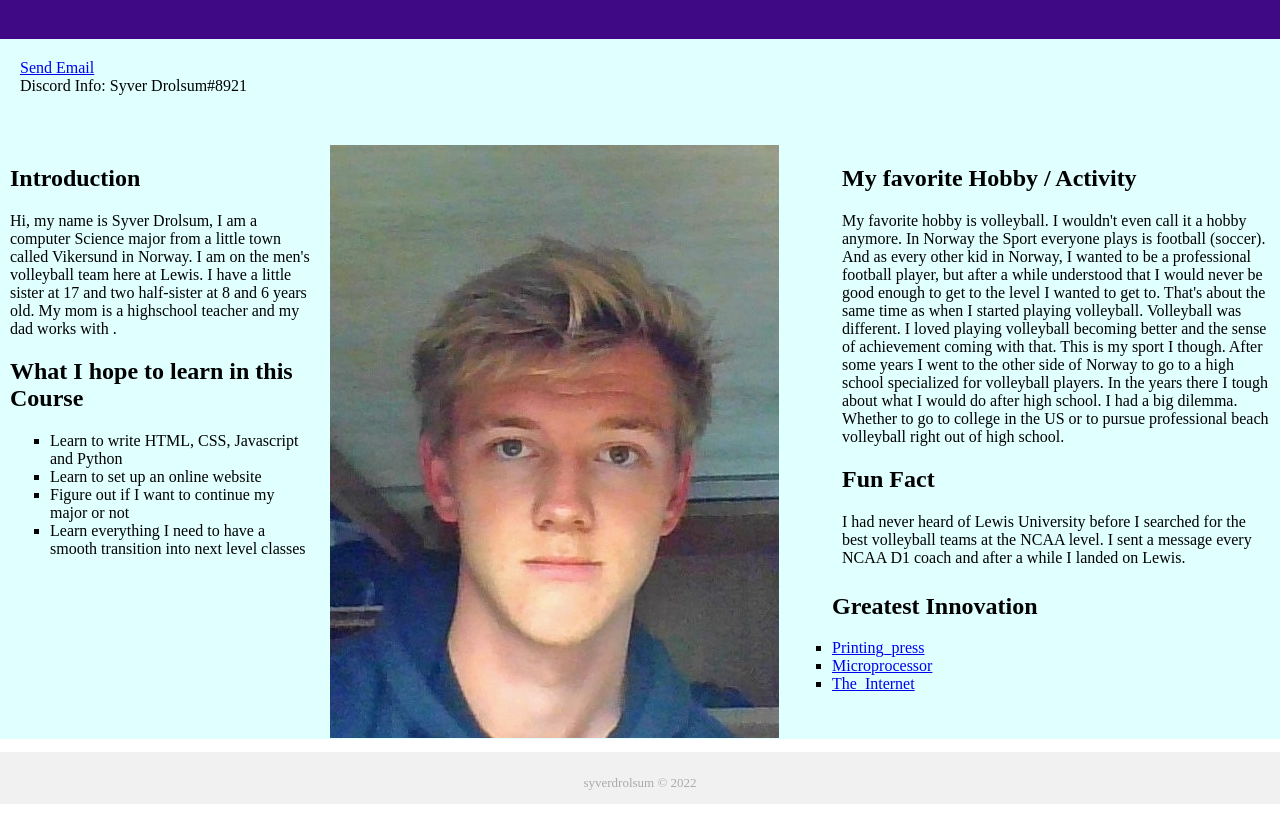
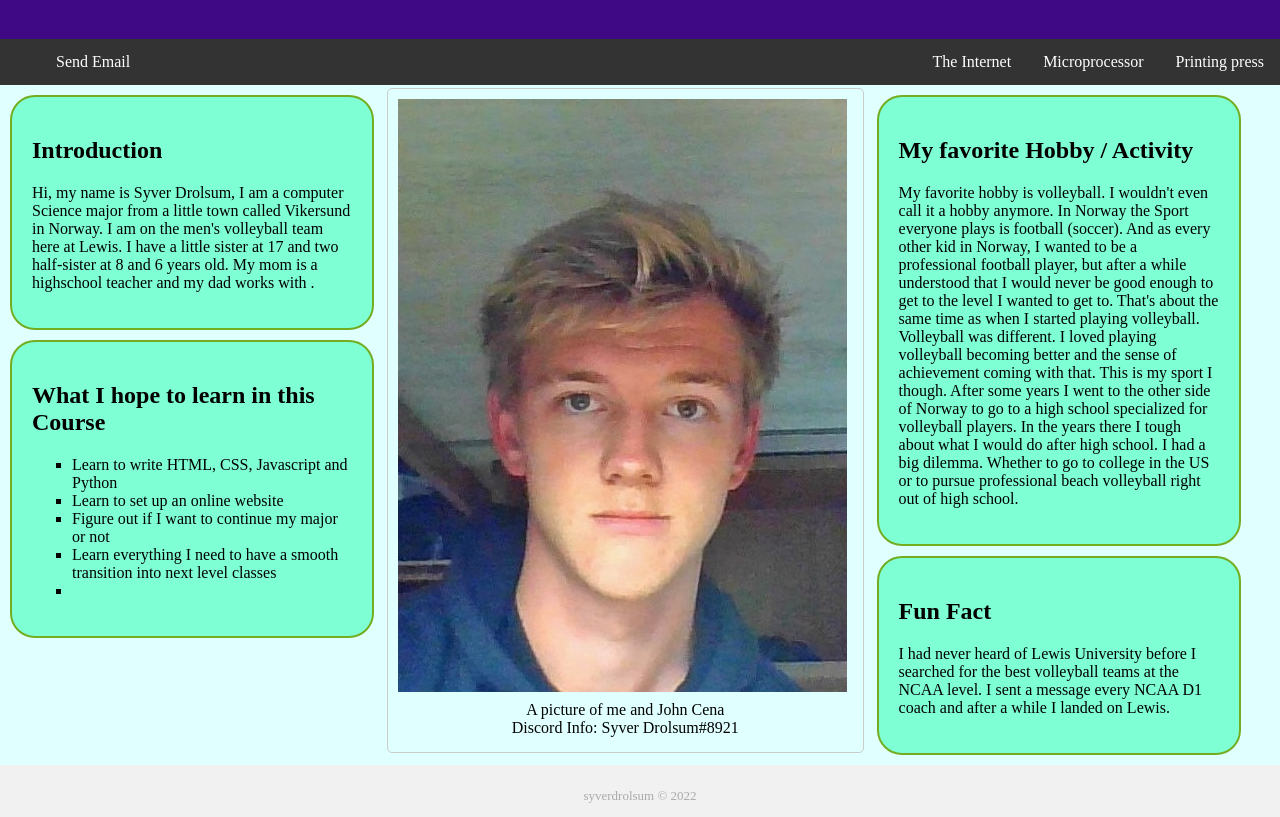
Before and after one commit to SyverDrolsum/getting-to-know-eachother-sdk, a plain HTML site: page index.html in a window 1280 px wide. Shown: the part 81-898 px from the top of the page. Drawn offline with Linux system fonts and the light colour scheme.

Commit message:
Update enhancements

```diff
--- a/index.css
+++ b/index.css
@@ -4,6 +4,7 @@
 
 body {
   margin: 0;
+  background-color: lightcyan;
 }
 
 header {
@@ -13,18 +14,28 @@ header {
   color: aliceblue;
 }
 
-nav {
-margin:0px;
-padding: 20px;
-background-color: lightcyan;
-  margin-bottom: 0px;
+.navigation {
+  list-style-type: none;
+  margin: 0;
+  overflow: hidden;
+  background-color: #333;
 }
 
-main{
-  background-color: lightcyan;
-  padding-top: 20px;
-  padding-bottom: 30px;
+.left_nav {
+  float: left;
 }
+
+li a{
+  display: block;
+  color: white;
+  padding: 14px 16px;
+  text-decoration: none;
+}
+
+li a:hover:not(.active) {
+  background-color: rgb(17, 17, 17);
+}
+
 
 .column {
   float: left;
@@ -32,19 +43,66 @@ main{
 }
 
 .column.left{
-  width: 25%;
+  width: 30%;
 
 }
 
-.column.middle{
-  width: 40%;
-
+.Introduction{
+  border-radius: 25px;
+background-color: aquamarine;
+border: 2px solid #73AD21;
+padding: 20px;
 }
 
+.Hope{
+  border-radius: 25px;
+  background-color: aquamarine;
+  border: 2px solid #73AD21;
+  padding: 20px;
+  margin-top: 10px;
+  }
+
+ .learn{
+  background-color: aquamarine;
+  list-style-type: square;
+ }
+
+.column.middle{
+  width: 37.23%;
+  border-radius: 5px;
+  border: 1px solid #ccc;
+  margin: 3px;
+}
+
+.column.middle:hover {
+  border: 1px solid #777;
+}
+
+div.desc {
+  padding: 5px;
+  text-align: center;
+}
+
+
 .column.right{
-  width: 35%;
+  width: 30%;
+}
 
+.Hobby{
+  border-radius: 25px;
+background-color: aquamarine;
+border: 2px solid #73AD21;
+padding: 20px;
 }
+
+.Fun-Fact{
+  border-radius: 25px;
+  background-color: aquamarine;
+  border: 2px solid #73AD21;
+  padding: 20px;
+  margin-top: 10px;
+  }
+
 
 footer {
   width: 100%;
--- a/index.html
+++ b/index.html
@@ -15,32 +15,42 @@
 <body>
 <header><h1>Hi, I'm Syver Drolsum</h1></header>
 <nav>
+	<ul class="navigation">
+		<li class="left_nav"><a href="mailto:syverdklungsoyr@lewisu.edu">Send Email</a></li>
 
-		<a href="mailto:syverdklungsoyr@lewisu.edu">Send Email</a><br>
-		Discord Info: Syver Drolsum#8921
+		<li style="float:right"><a href="https://en.wikipedia.org/wiki/Printing_press">Printing&nbsp;press</a>
+		</li>
 
+		<li style="float:right"><a href="https://en.wikipedia.org/wiki/Microprocessor">Microprocessor</a></li>
+
+		<li style="float:right"><a href="https://en.wikipedia.org/wiki/Internet">The&nbsp;Internet</a></li>
+	</ul>
 </nav>
 
 <main>
 	<div class="row">
 	<div class="column left">
-
+		<div class="Introduction">
 		<h2>Introduction</h2>
 			<p>Hi, my name is Syver Drolsum, I am a computer Science major from a little town called Vikersund in Norway. I am on the men's volleyball team here at Lewis. I have a little sister at 17 and two half-sister at 8 and 6 years old. My mom is a highschool teacher and my dad works with .</p>
-
+		</div>
+		<div class="Hope">
 		<h2>What I hope to learn in this Course</h2>
 
-		<ul style="list-style-type:square;">
+		<ul class="learn" style="list-style-type:square;">
 			<li>Learn to write HTML, CSS, Javascript and Python</li>
 			<li>Learn to set up an online website</li>
 			<li>Figure out if I want to continue my major or not</li>
-			<li>Learn everything I need to have a smooth transition into next level classes</li>
+			<li>Learn everything I need to have a smooth transition into next level classes <li>
 		</ul>
+	</div>
 	</div>
 	<div class="column middle">
 		<img src="Profile-picture.jpg" alt="Syver Drolsum Picture">
+		<div class="desc">A picture of me and John Cena <br>Discord Info: Syver Drolsum#8921</div>
 	</div>
 <div class="column right">
+	<div class="Hobby">
 		<h2>My favorite Hobby / Activity</h2>
 
 			<p>My favorite hobby is volleyball. I wouldn't even call it a hobby anymore. In Norway the Sport everyone plays is football (soccer). And as every other kid in
@@ -52,26 +62,15 @@
 		players. In the years there I tough about what I would do after high school. I had a big dilemma.
 		Whether to go to college in the US or to pursue professional beach volleyball right out of high
 		school.</p>
-
+	</div>
+	<div class="Fun-Fact">
 		<h2>Fun Fact</h2>
 
 			<p>I had never heard of Lewis University before I searched for the best volleyball teams at the
 			NCAA level. I sent a message every NCAA D1 coach and after a while I landed on Lewis.</p>
 		</div>
+		</div>
 	</div>
-
-
-
-
-		<div class="greatest-innovation"><h2>Greatest Innovation</h2>
-			<ul style="list-style-type:square;">
-				<li><a href="https://en.wikipedia.org/wiki/Printing_press">Printing_press</a></li>
-				<li><a href="https://en.wikipedia.org/wiki/Microprocessor">Microprocessor</a></li>
-				<li><a href="https://en.wikipedia.org/wiki/Internet">The_Internet</a></li>
-			</ul>
-		</div>
-
-
 </main>
 <footer><p> syverdrolsum © 2022 </p></footer>
 
```
